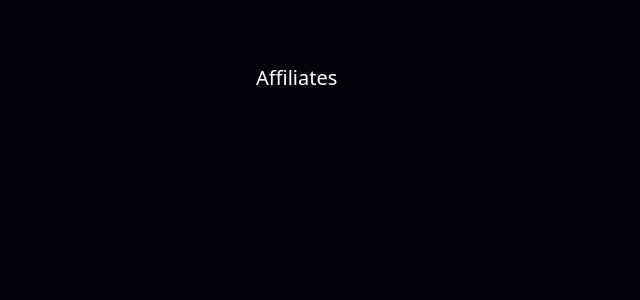
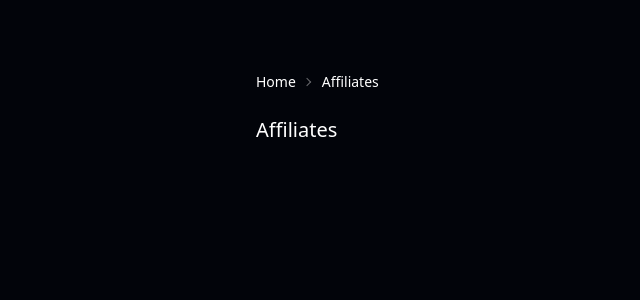
Before and after one commit to kabir-asani/chaos, a SvelteKit app: page /affiliates in a window 1280 px wide. Shown: the top 300 px of the page, without its empty margins (0-640 px from the left). Built offline with nearby package versions, Linux system fonts and the light colour scheme.

Commit message:
Update /affiliates

```diff
--- a/src/routes/affiliates/+page.svelte
+++ b/src/routes/affiliates/+page.svelte
@@ -1,3 +1,10 @@
-<div class="col gap-16 responsive-x-container my-16">
+<div class="col gap-4 responsive-x-container my-16">
+	<div class="text-sm breadcrumbs">
+		<ul>
+			<li><a href="/">Home</a></li>
+			<li><a href="/affiliates">Affiliates</a></li>
+		</ul>
+	</div>
+
 	<h1 class="text-xl">Affiliates</h1>
 </div>
```
